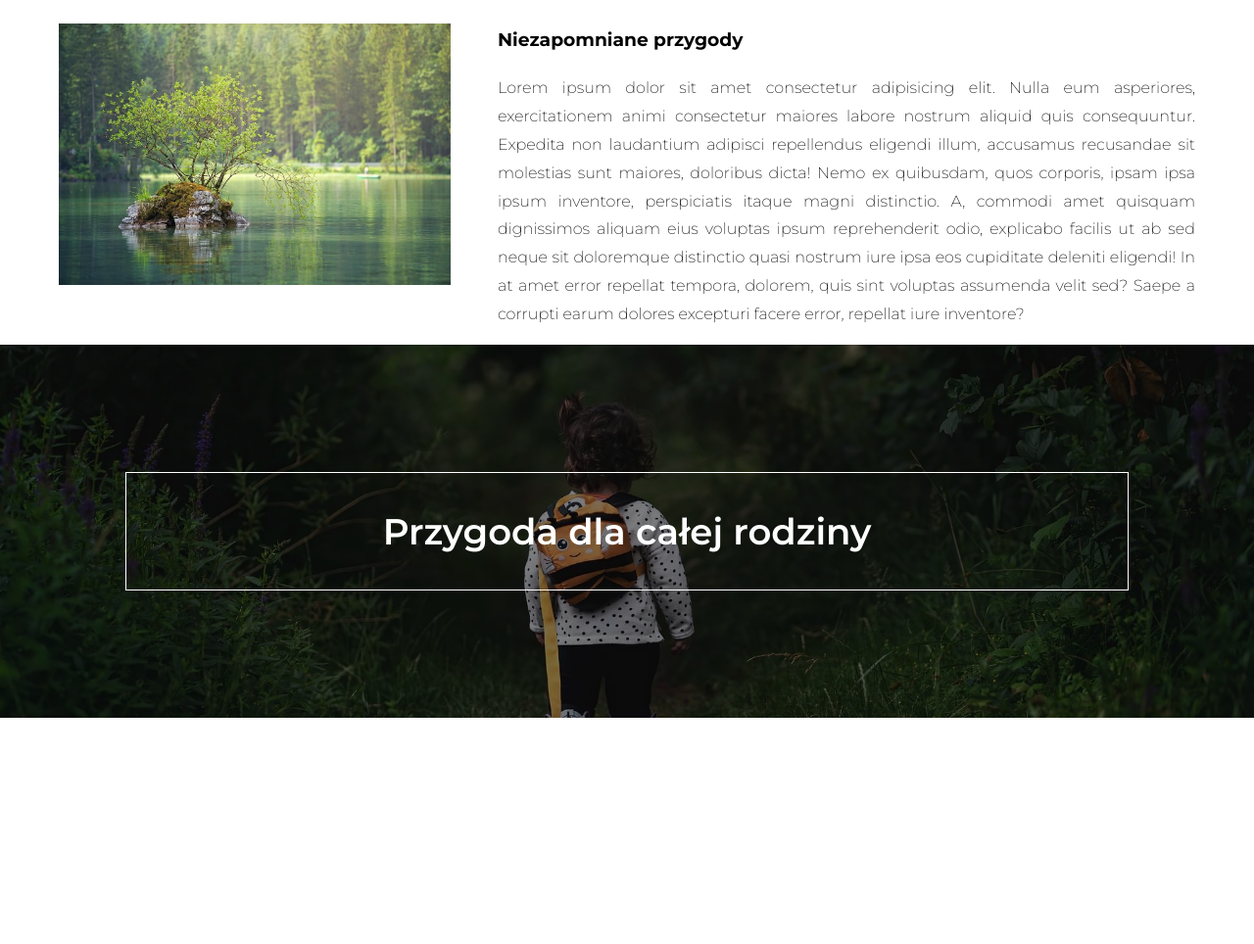
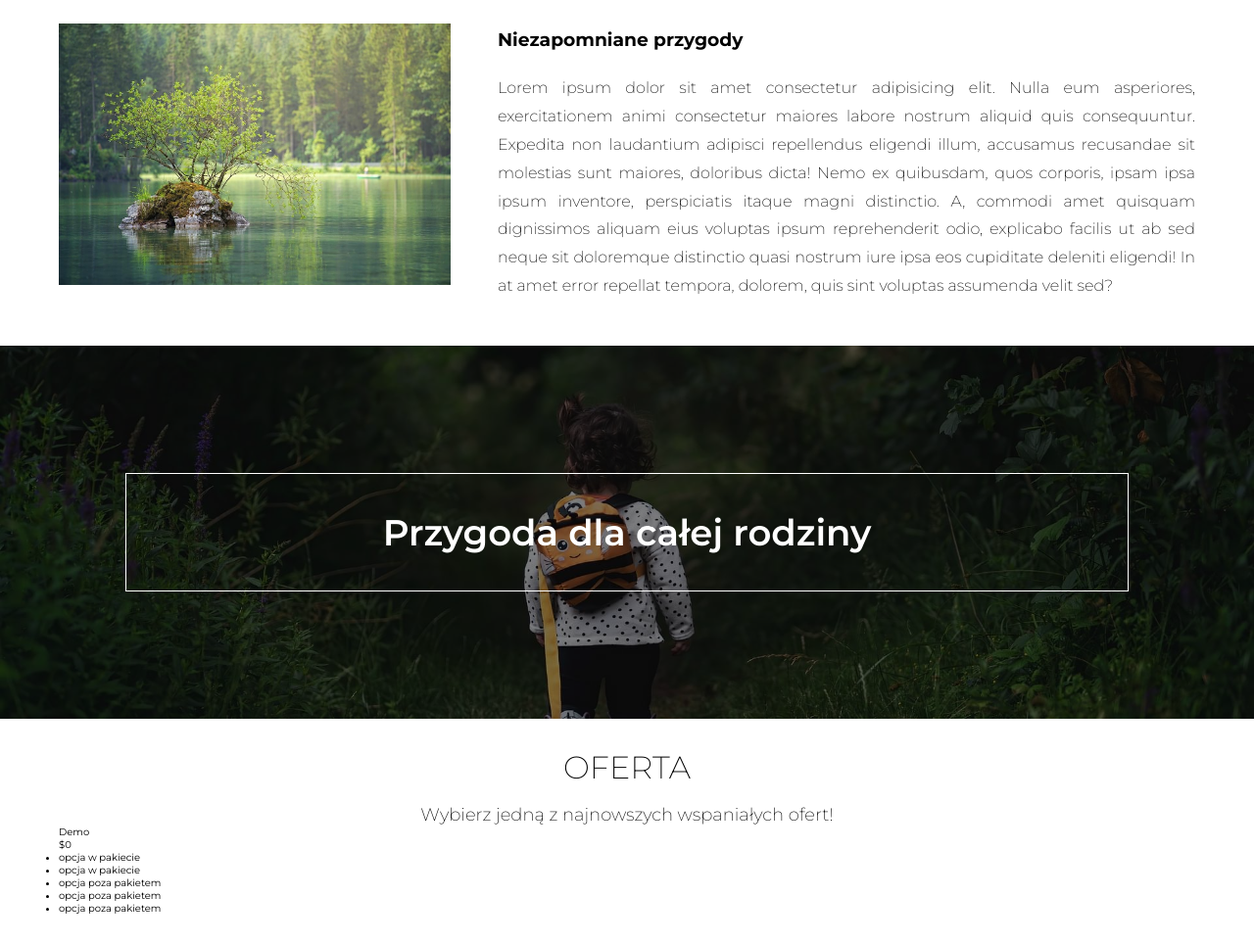
Before and after one commit to ArturDevCraft/HTML_CSS_Course-Part_4, a website: page index.html in a window 1280 px wide. Shown: the part 562-1526 px from the top of the page at 98% size. Before the commit the page ends 1295 px from the top, so only its background shows below. Drawn offline with Linux system fonts and the light colour scheme.

Commit message:
fix: Fix wrapping navigation

```diff
--- a/index.html
+++ b/index.html
@@ -15,8 +15,8 @@
 </head>
 
 <body id="home">
+    <nav class="nav">
     <div class="wrapper">
-    <nav class="nav">
         <div class="nav__logo">
             <p><i class="fa-solid fa-tree"></i> Forest</p>
         </div>
@@ -33,8 +33,8 @@
             <li><a href="index.htmnl#oferta">Oferta</a></li>
             <li><a href="kontakt.html">Kontakt</a></li>
         </ul>
-    </nav>
-</div>    <header class="header">
+    </div>
+</nav>    <header class="header">
     <div class="wrapper">
         <div class="header__box">
             <p>Forest Group</p>
@@ -42,10 +42,10 @@
         </div>
     </div>
 </header>    <main>
-        <section id="onas" class="aboutus-section">
+        <section id="onas" class="aboutus section">
             <div class="wrapper">
                 <h2>O nas</h2>
-                <div class="aboutus-section__content">
+                <div class="aboutus__content">
                     <div class="left-column">
                         <img src="./dist/img/aboutus.jpg" alt="Drzewo na kamieniu na śordku jeziora">
                     </div>
@@ -58,8 +58,7 @@
                             itaque magni distinctio. A, commodi amet quisquam dignissimos aliquam eius voluptas ipsum
                             reprehenderit odio, explicabo facilis ut ab sed neque sit doloremque distinctio quasi
                             nostrum iure ipsa eos cupiditate deleniti eligendi! In at amet error repellat tempora,
-                            dolorem, quis sint voluptas assumenda velit sed? Saepe a corrupti earum dolores excepturi
-                            facere error, repellat iure inventore?</p>
+                            dolorem, quis sint voluptas assumenda velit sed? </p>
                     </div>
                 </div>
             </div>
@@ -67,6 +66,28 @@
         <section class="hero-img">
 
             <h2>Przygoda dla całej rodziny</h2>
+        </section>
+        <section id="oferta" class="offers section">
+            <div class="wrapper">
+                <h2>Oferta</h2>
+                <p class="offers__subtitle">Wybierz jedną z najnowszych wspaniałych ofert!</p>
+                <div class="offers__cards">
+
+                    <div class="offers__card">
+                        <p class="name">Demo</p>
+                        <p class="price">$0</p>
+                        <ul class="options">
+                            <li class="in">opcja w pakiecie</li>
+                            <li class="in">opcja w pakiecie</li>
+                            <li class="out">opcja poza pakietem</li>
+                            <li class="out">opcja poza pakietem</li>
+                            <li class="out">opcja poza pakietem</li>
+                        </ul>
+                    </div>
+
+
+                </div>
+            </div>
         </section>
 
     </main>
--- a/src/sass/style.scss
+++ b/src/sass/style.scss
@@ -21,7 +21,7 @@ body {
 .wrapper {
 	width: clamp(300px, 100%, 1200px);
 	margin: 0 auto;
-	padding: 0 2em;
+	padding: 0 2rem;
 }
 
 // HEADER
@@ -29,15 +29,17 @@ body {
 	position: fixed;
 	top: 0;
 	left: 0;
+	right: 0;
 	z-index: 100;
 	width: 100%;
-	display: flex;
-	justify-content: space-between;
-	align-items: center;
-	padding: 0 1em;
 	background-color: colors.$secondary-color;
 	transition: height 0.3;
 	font-size: 2.1rem;
+	.wrapper {
+		display: flex;
+		justify-content: space-between;
+		align-items: center;
+	}
 	&__logo {
 		display: flex;
 		justify-content: stretch;
@@ -106,7 +108,7 @@ body {
 .burger-btn {
 	background-color: colors.$secondary-color;
 	border: none;
-	padding: 1em;
+	padding: 1em 0 1em 1em;
 	cursor: pointer;
 
 	&__box {
@@ -168,15 +170,17 @@ body {
 }
 
 // MAIN
-
-.aboutus-section {
+.section {
 	padding-top: 3em;
+	padding-bottom: 3em;
 	h2 {
 		font-size: 3.2rem;
 		font-weight: 200;
 		text-align: center;
+		text-transform: uppercase;
 	}
-
+}
+.aboutus {
 	&__content {
 		display: block;
 
@@ -239,14 +243,19 @@ body {
 	}
 }
 
+.offers {
+	&__subtitle {
+		margin-top: 1em;
+		font-size: 1.8rem;
+		text-align: center;
+		font-weight: 200;
+	}
+}
+
 // Media
 
 @media (576px <=width) {
 	.nav {
-		display: grid;
-		grid-template-columns: 1fr 2fr;
-		grid-template-rows: 1fr;
-		padding: 0 1em;
 		font-size: 3rem;
 
 		&__logo {
@@ -304,7 +313,7 @@ body {
 		display: none;
 	}
 
-	.aboutus-section {
+	.aboutus {
 		&__content {
 			font-size: 1.6rem;
 			.right-column {
@@ -338,7 +347,7 @@ body {
 		}
 	}
 
-	.aboutus-section {
+	.aboutus {
 		&__content {
 			display: flex;
 			flex-direction: row;
```
Also changed, not shown: page.html (+3 -3 lines), dist/css/style.min.css, 2 other files.
